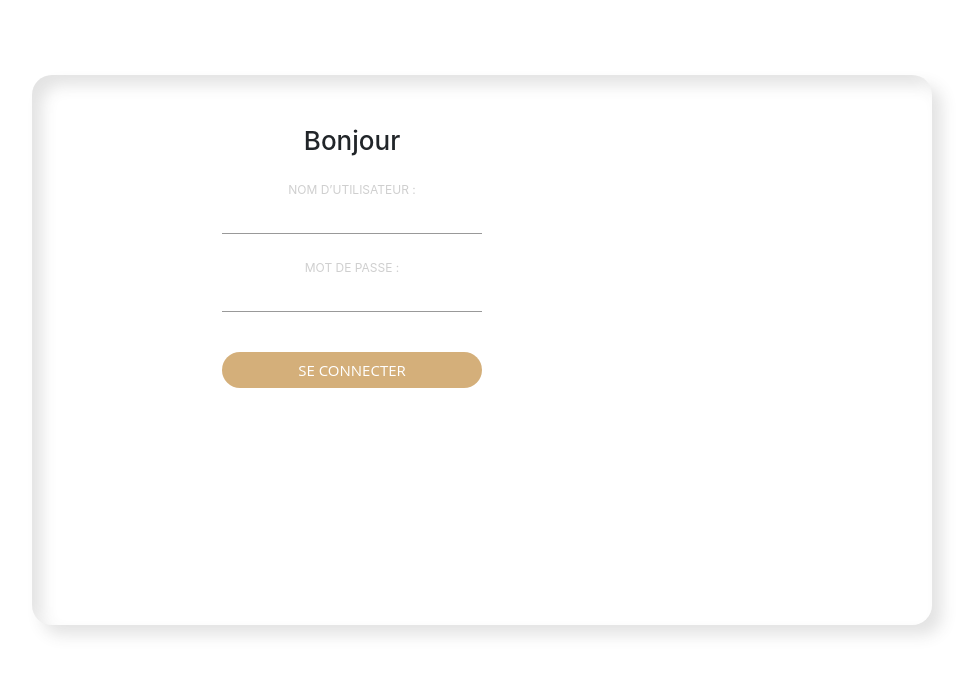
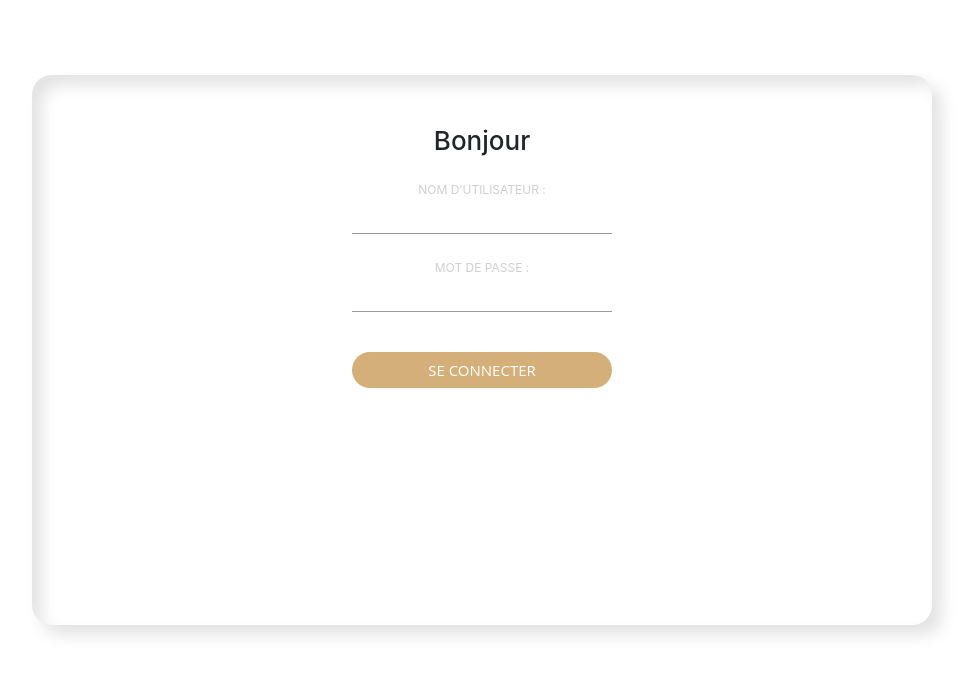
Before and after one commit to amineboubekri/gestion_stock, a Django app: page /stock/login/ in a window 1280 px wide. Shown: the top 675 px of the page, without its empty margins (158-1132 px from the left). Run offline with Django 3.2, Linux system fonts and the light colour scheme; some libraries are stand-ins or nearby versions.

Commit message:
login page

```diff
--- a/stock/templates/stock/login_register.html
+++ b/stock/templates/stock/login_register.html
@@ -4,8 +4,8 @@
 
 {% block content %}
 <div class="container">
-    <div class="cont">
-        <div class="form sign-in">
+    <div class="cont" style="display: flex; justify-content: center; align-items: center; min-height: 50vh;">
+        <div class="form sign-in" style="max-width: 400px; width: 100%;">
             <h2>Bonjour</h2>
             <form method="post" class="mt-4">
                 {% csrf_token %}
```
Also changed, not shown: stock/static/css/main.css (line endings or trailing spaces).
